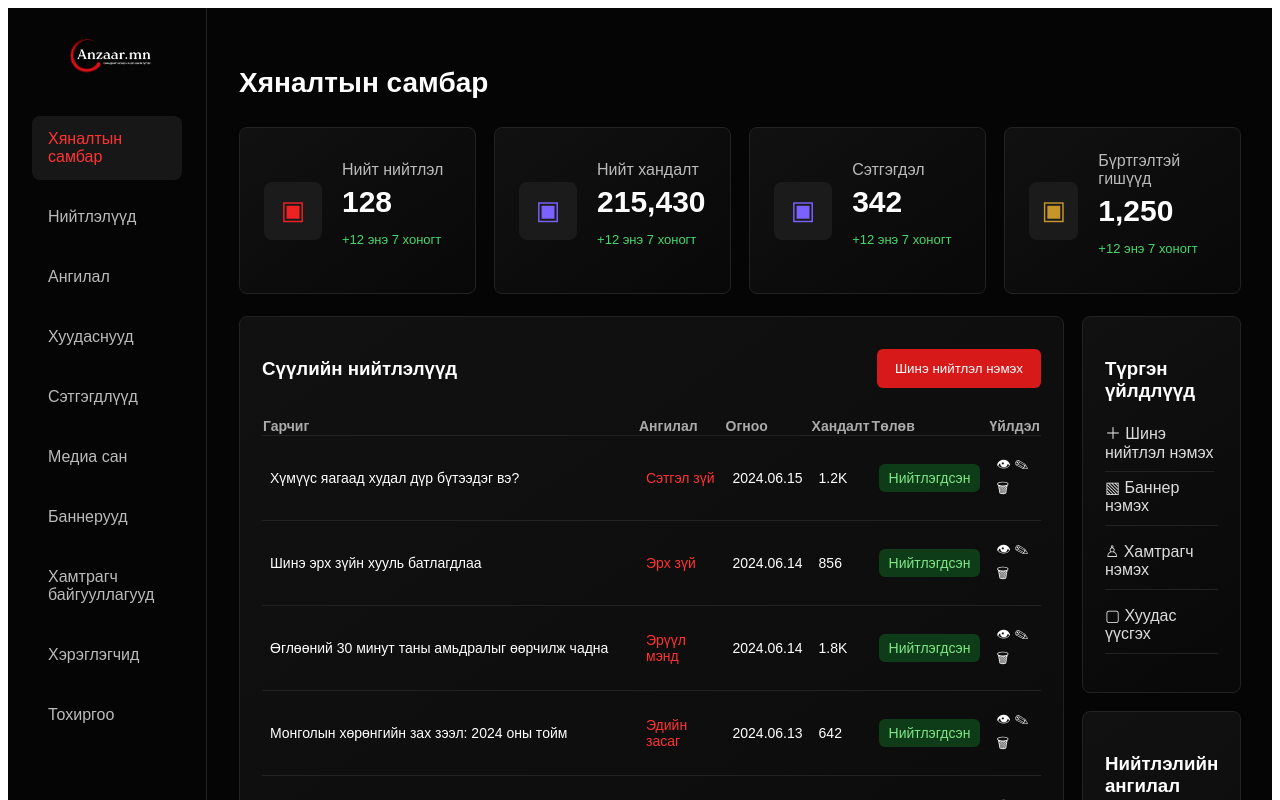
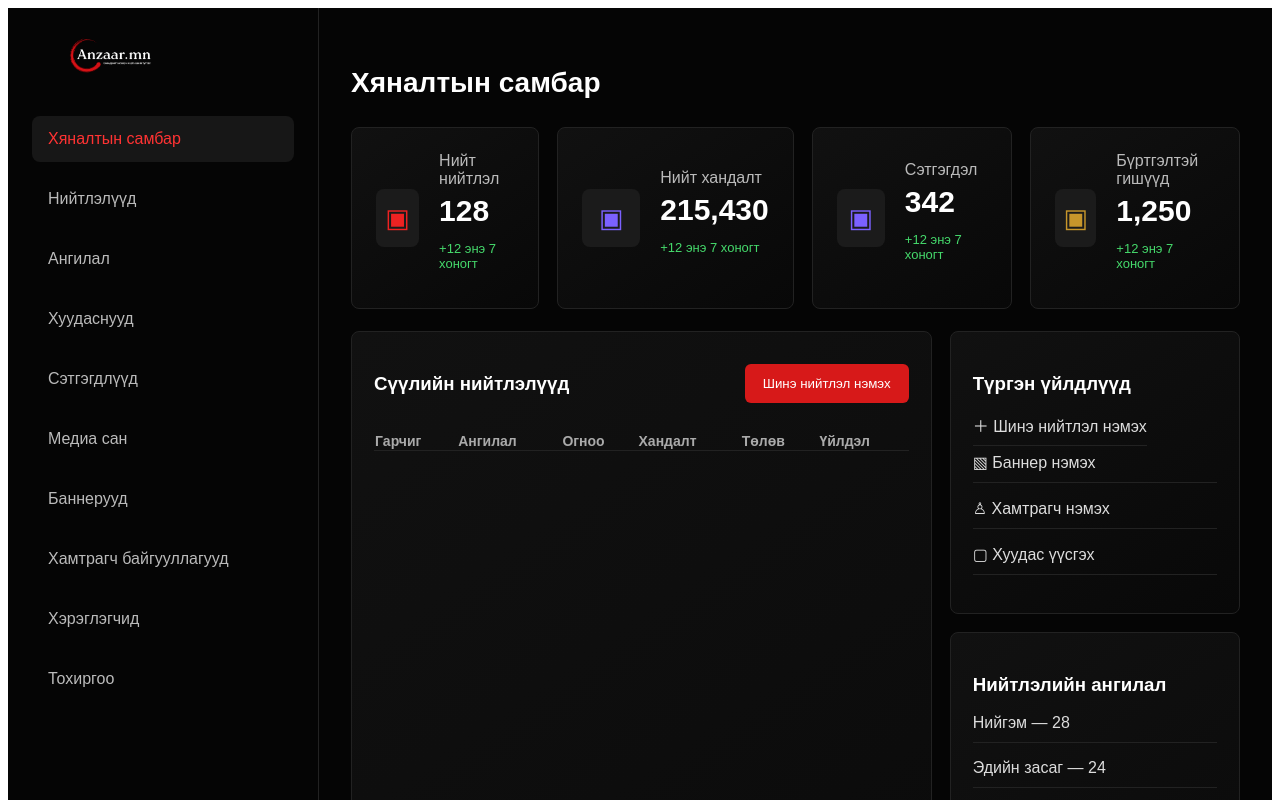
Before and after one commit to toogeemunkhtogtokh-ai/Anzaar-mn, a Next.js app: page /admin in a window 1280 px wide. Shown: the top 800 px of the page. Built offline with nearby package versions, Linux system fonts and the light colour scheme.

Commit message:
Update page.js

```diff
--- a/app/admin/page.js
+++ b/app/admin/page.js
@@ -1,13 +1,16 @@
+"use client";
+import { useEffect, useState } from "react";
 import Link from "next/link";
 
 export default function AdminPage() {
-  const posts = [
-    ["Хүмүүс яагаад худал дүр бүтээдэг вэ?", "Сэтгэл зүй", "2024.06.15", "1.2K"],
-    ["Шинэ эрх зүйн хууль батлагдлаа", "Эрх зүй", "2024.06.14", "856"],
-    ["Өглөөний 30 минут таны амьдралыг өөрчилж чадна", "Эрүүл мэнд", "2024.06.14", "1.8K"],
-    ["Монголын хөрөнгийн зах зээл: 2024 оны тойм", "Эдийн засаг", "2024.06.13", "642"],
-    ["Сурагчдын унших чадвар яагаад буурч байна вэ?", "Боловсрол", "2024.06.13", "1.1K"],
-  ];
+ const [posts, setPosts] = useState([]);
+
+useEffect(() => {
+  const saved =
+    JSON.parse(localStorage.getItem("anzaarArticles")) || [];
+
+  setPosts(saved);
+}, []);
 
   return (
     <main style={page}>
```
